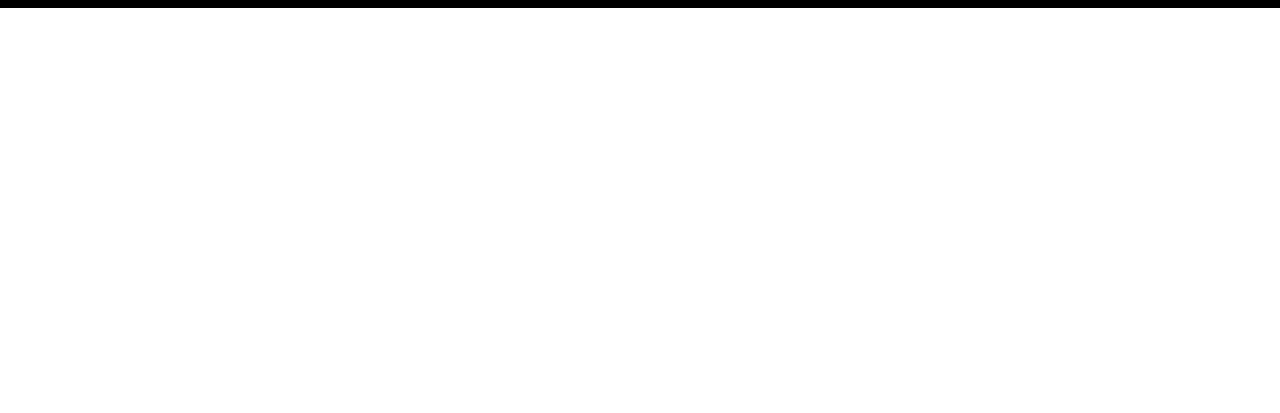
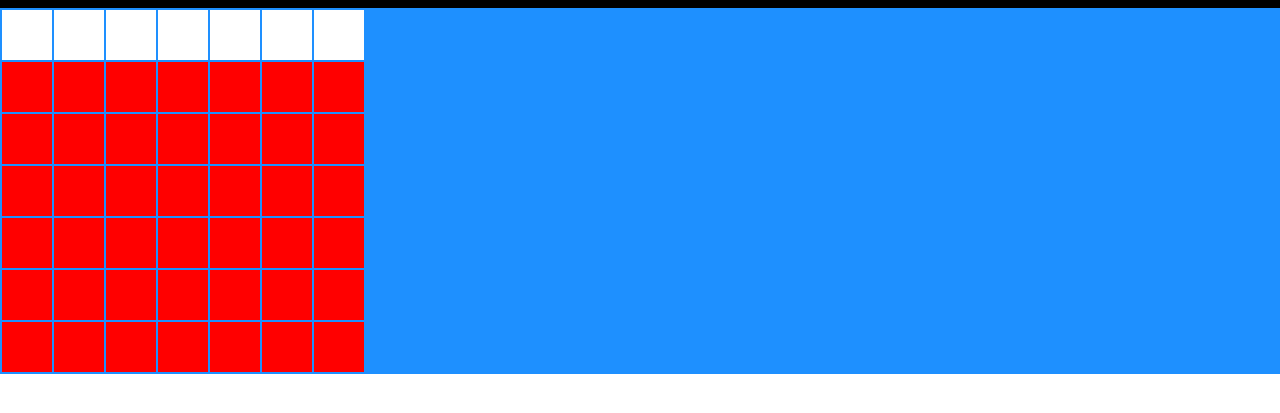
Before and after one commit to thompscott/ArcadeGameProject, a plain HTML site: page index.html in a window 1280 px wide. Shown: the part 147-560 px from the top of the page. Drawn offline with Linux system fonts and the light colour scheme.

Commit message:
Added Table

```diff
--- a/index.html
+++ b/index.html
@@ -30,8 +30,84 @@
         <section class="messagebar">
             <p class="message">Message</p>
         </section>
+        <section class="Setting">
+
+        </section>
         <section class="board">
-
+            <table>
+                <colgroup>
+                    <col span="1" class="c0">
+                    <col span="1" class="c1">
+                    <col span="1" class="c2">
+                    <col span="1" class="c3">
+                    <col span="1" class="c4">
+                    <col span="1" class="c5">
+                    <col span="1" class="c6">
+                </colgroup>
+                <tr>
+                    <th scope="col"></th>
+                    <th scope="col"></th>
+                    <th scope="col"></th>
+                    <th scope="col"></th>
+                    <th scope="col"></th>
+                    <th scope="col"></th>
+                    <th scope="col"></th>
+                </tr>
+                <tr>
+                    <td></td>
+                    <td></td>
+                    <td></td>
+                    <td></td>
+                    <td></td>
+                    <td></td>
+                    <td></td>
+                </tr>
+                <tr>
+                    <td></td>
+                    <td></td>
+                    <td></td>
+                    <td></td>
+                    <td></td>
+                    <td></td>
+                    <td></td>
+                </tr>
+                <tr>
+                    <td></td>
+                    <td></td>
+                    <td></td>
+                    <td></td>
+                    <td></td>
+                    <td></td>
+                    <td></td>
+                </tr>
+                <tr>
+                    <td></td>
+                    <td></td>
+                    <td></td>
+                    <td></td>
+                    <td></td>
+                    <td></td>
+                    <td></td>
+                </tr>
+                <tr class="r4">
+                    <td></td>
+                    <td></td>
+                    <td></td>
+                    <td></td>
+                    <td></td>
+                    <td></td>
+                    <td></td>
+                    </tr>
+                <tr>
+                    <td></td>
+                    <td></td>
+                    <td></td>
+                    <td></td>
+                    <td></td>
+                    <td></td>
+                    <td class="r5"></td>
+                </tr>
+            </table>
         </section>
     </main>
 </body>
--- a/style.css
+++ b/style.css
@@ -76,3 +76,23 @@
     font-size: 30px;
     text-align: center;
   }
+
+  /*Board*/
+  .board {
+    background-color: dodgerblue;
+  }
+
+  td {
+    height: 50px;
+    width: 50px;
+    background-color: red;
+  }
+  th {
+    height: 50px;
+    width: 50px;
+    background-color: white;
+  }
+  colgroup :hover {
+    display: flex;
+    background-color: gold;
+  }
```
